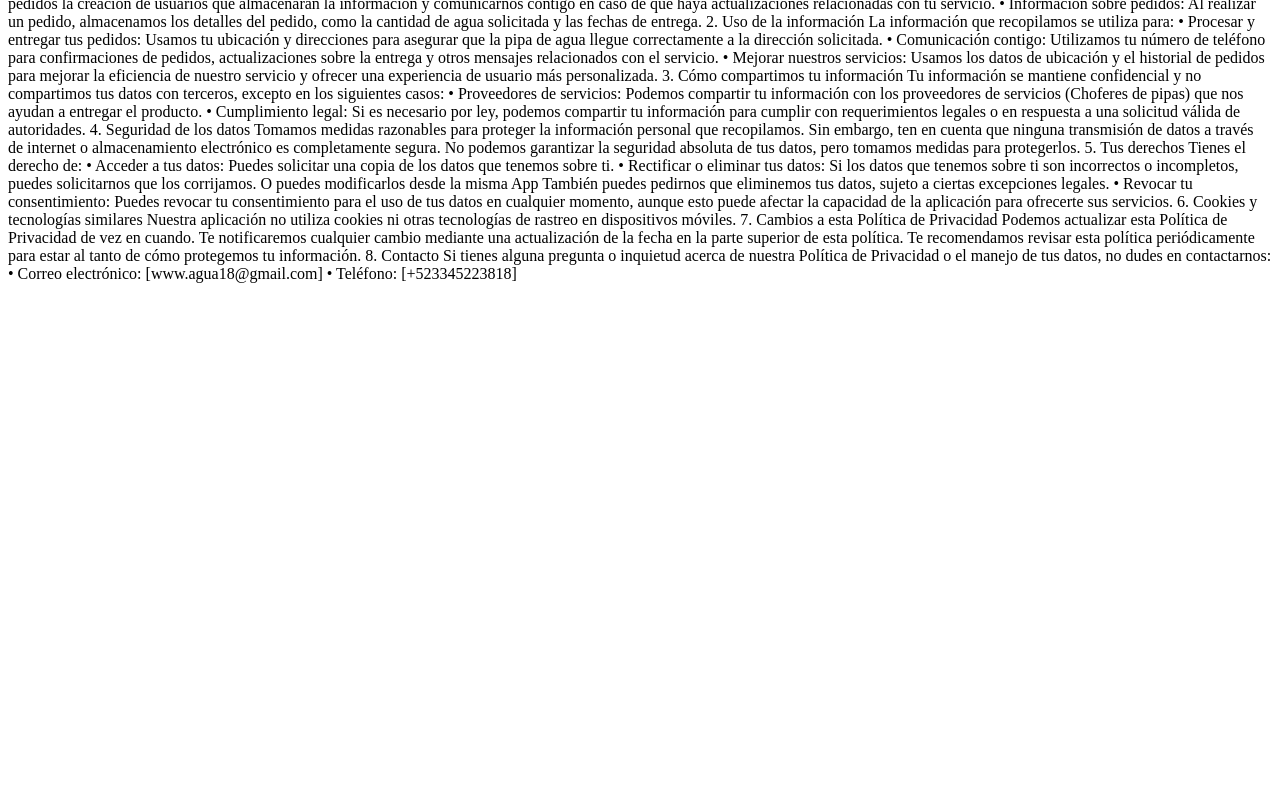
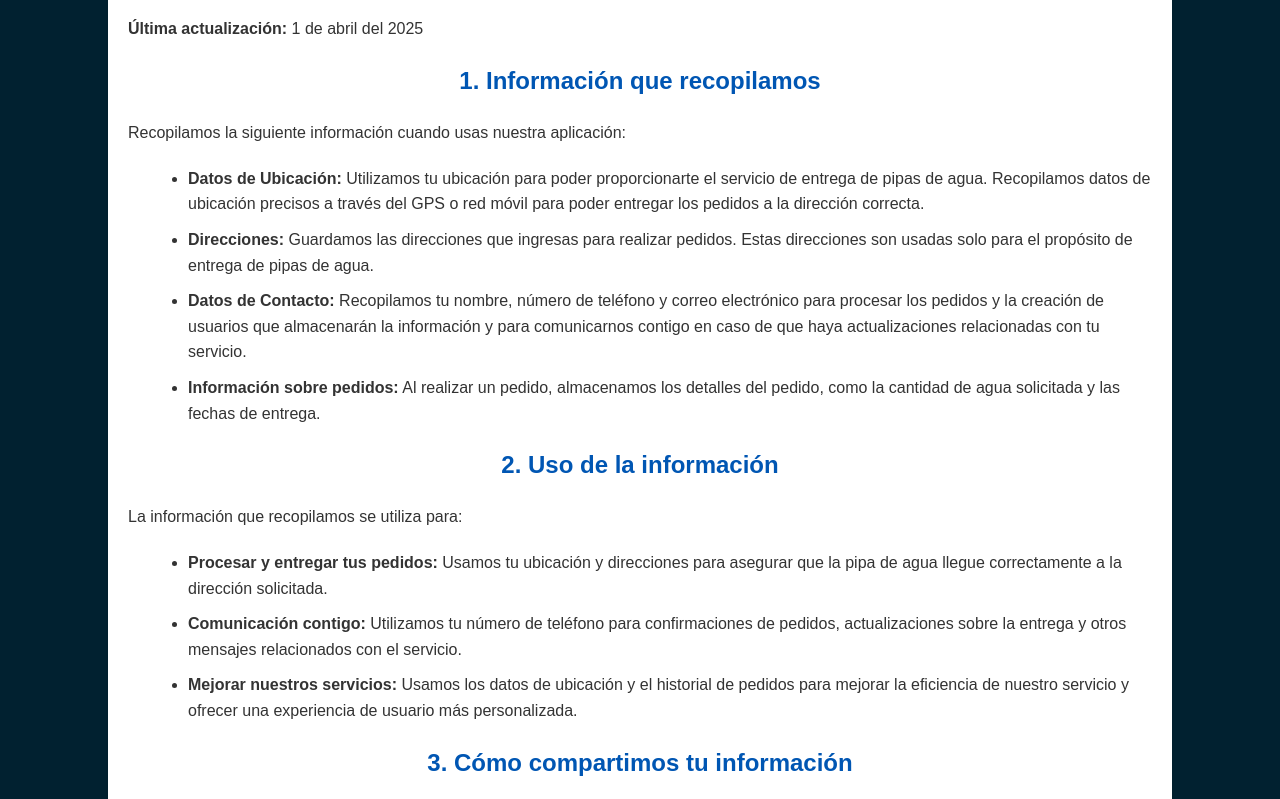
Before and after one commit to Yuko777/pol-tica-de-privacidad-Aqua-Express, a plain HTML site: page index.html in a window 1280 px wide. Shown: the part 175-974 px from the top of the page. Before the commit the page ends 800 px from the top, so only its background shows below. Drawn offline with Linux system fonts and the light colour scheme.

Commit message:
Update index.html

```diff
--- a/index.html
+++ b/index.html
@@ -3,43 +3,124 @@
 <head>
     <meta charset="UTF-8">
     <meta name="viewport" content="width=device-width, initial-scale=1.0">
-    <title>Política de Privacidad</title>
+    <title>Política de Privacidad - Aqua Express</title>
+    <style>
+        body {
+            font-family: Arial, sans-serif;
+            line-height: 1.6;
+            margin: 0;
+            padding: 0;
+            background-color: #012130; /* Fondo oscuro */
+            color: white; /* Texto blanco */
+        }
+        .container {
+            width: 80%;
+            margin: 0 auto;
+            background-color: #fff;
+            padding: 20px;
+            border-radius: 8px;
+            box-shadow: 0 2px 10px rgba(0, 0, 0, 0.1);
+            margin-top: 40px;
+            background-color: #ffffff;
+            color: #333;
+        }
+        h1, h2 {
+            color: #0056b3;
+            text-align: center;
+        }
+        h1 {
+            font-size: 36px;
+        }
+        p {
+            text-align: justify;
+            font-size: 16px;
+            margin-bottom: 20px;
+        }
+        ul {
+            margin-left: 20px;
+        }
+        li {
+            margin-bottom: 10px;
+        }
+        footer {
+            text-align: center;
+            margin-top: 40px;
+            font-size: 14px;
+            color: #777;
+        }
+        .logo {
+            display: block;
+            margin: 0 auto;
+            max-width: 200px; /* Tamaño del logotipo */
+        }
+    </style>
 </head>
 <body>
-    <h1>Política de Privacidad</h1>
-    <p>Política de Privacidad de la Aplicación "Aqua Express"
-Última actualización: [1 de abril del 2025]
-En Aqua Express, respetamos tu privacidad y nos comprometemos a proteger los datos personales que compartes con nosotros. Esta Política de Privacidad describe qué datos recopilamos, cómo los utilizamos y cómo los protegemos en el contexto de nuestra aplicación móvil.
-1. Información que recopilamos
-Recopilamos la siguiente información cuando usas nuestra aplicación:
-•	Datos de Ubicación: Utilizamos tu ubicación para poder proporcionarte el servicio de entrega de pipas de agua. Recopilamos datos de ubicación precisos a través del GPS o red móvil para poder entregar los pedidos a la dirección correcta.
-•	Direcciones: Guardamos las direcciones que ingresas para realizar pedidos. Estas direcciones son usadas solo para el propósito de entrega de pipas de agua.
-•	Datos de Contacto: Recopilamos tu nombre, número de teléfono y correo electrónico para procesar los pedidos la creación de usuarios que almacenaran la información y comunicarnos contigo en caso de que haya actualizaciones relacionadas con tu servicio.
-•	Información sobre pedidos: Al realizar un pedido, almacenamos los detalles del pedido, como la cantidad de agua solicitada y las fechas de entrega.
-2. Uso de la información
-La información que recopilamos se utiliza para:
-•	Procesar y entregar tus pedidos: Usamos tu ubicación y direcciones para asegurar que la pipa de agua llegue correctamente a la dirección solicitada.
-•	Comunicación contigo: Utilizamos tu número de teléfono para confirmaciones de pedidos, actualizaciones sobre la entrega y otros mensajes relacionados con el servicio.
-•	Mejorar nuestros servicios: Usamos los datos de ubicación y el historial de pedidos para mejorar la eficiencia de nuestro servicio y ofrecer una experiencia de usuario más personalizada.
-3. Cómo compartimos tu información
-Tu información se mantiene confidencial y no compartimos tus datos con terceros, excepto en los siguientes casos:
-•	Proveedores de servicios: Podemos compartir tu información con los proveedores de servicios (Choferes de pipas) que nos ayudan a entregar el producto.
-•	Cumplimiento legal: Si es necesario por ley, podemos compartir tu información para cumplir con requerimientos legales o en respuesta a una solicitud válida de autoridades.
-4. Seguridad de los datos
-Tomamos medidas razonables para proteger la información personal que recopilamos. Sin embargo, ten en cuenta que ninguna transmisión de datos a través de internet o almacenamiento electrónico es completamente segura. No podemos garantizar la seguridad absoluta de tus datos, pero tomamos medidas para protegerlos.
-5. Tus derechos
-Tienes el derecho de:
-•	Acceder a tus datos: Puedes solicitar una copia de los datos que tenemos sobre ti.
-•	Rectificar o eliminar tus datos: Si los datos que tenemos sobre ti son incorrectos o incompletos, puedes solicitarnos que los corrijamos. O puedes modificarlos desde la misma App También puedes pedirnos que eliminemos tus datos, sujeto a ciertas excepciones legales.
-•	Revocar tu consentimiento: Puedes revocar tu consentimiento para el uso de tus datos en cualquier momento, aunque esto puede afectar la capacidad de la aplicación para ofrecerte sus servicios.
-6. Cookies y tecnologías similares
-Nuestra aplicación no utiliza cookies ni otras tecnologías de rastreo en dispositivos móviles.
-7. Cambios a esta Política de Privacidad
-Podemos actualizar esta Política de Privacidad de vez en cuando. Te notificaremos cualquier cambio mediante una actualización de la fecha en la parte superior de esta política. Te recomendamos revisar esta política periódicamente para estar al tanto de cómo protegemos tu información.
-8. Contacto
-Si tienes alguna pregunta o inquietud acerca de nuestra Política de Privacidad o el manejo de tus datos, no dudes en contactarnos:
-•	Correo electrónico: [www.agua18@gmail.com]
-•	Teléfono: [+523345223818]
-</p>
+
+    <!-- Logotipo de la empresa -->
+    <header>
+        <img src="ruta_a_tu_logo.png" alt="Logotipo Aqua Express" class="logo">
+    </header>
+
+    <div class="container">
+        <h1>Política de Privacidad</h1>
+        <p><strong>Última actualización:</strong> 1 de abril del 2025</p>
+
+        <h2>1. Información que recopilamos</h2>
+        <p>Recopilamos la siguiente información cuando usas nuestra aplicación:</p>
+        <ul>
+            <li><strong>Datos de Ubicación:</strong> Utilizamos tu ubicación para poder proporcionarte el servicio de entrega de pipas de agua. Recopilamos datos de ubicación precisos a través del GPS o red móvil para poder entregar los pedidos a la dirección correcta.</li>
+            <li><strong>Direcciones:</strong> Guardamos las direcciones que ingresas para realizar pedidos. Estas direcciones son usadas solo para el propósito de entrega de pipas de agua.</li>
+            <li><strong>Datos de Contacto:</strong> Recopilamos tu nombre, número de teléfono y correo electrónico para procesar los pedidos y la creación de usuarios que almacenarán la información y para comunicarnos contigo en caso de que haya actualizaciones relacionadas con tu servicio.</li>
+            <li><strong>Información sobre pedidos:</strong> Al realizar un pedido, almacenamos los detalles del pedido, como la cantidad de agua solicitada y las fechas de entrega.</li>
+        </ul>
+
+        <h2>2. Uso de la información</h2>
+        <p>La información que recopilamos se utiliza para:</p>
+        <ul>
+            <li><strong>Procesar y entregar tus pedidos:</strong> Usamos tu ubicación y direcciones para asegurar que la pipa de agua llegue correctamente a la dirección solicitada.</li>
+            <li><strong>Comunicación contigo:</strong> Utilizamos tu número de teléfono para confirmaciones de pedidos, actualizaciones sobre la entrega y otros mensajes relacionados con el servicio.</li>
+            <li><strong>Mejorar nuestros servicios:</strong> Usamos los datos de ubicación y el historial de pedidos para mejorar la eficiencia de nuestro servicio y ofrecer una experiencia de usuario más personalizada.</li>
+        </ul>
+
+        <h2>3. Cómo compartimos tu información</h2>
+        <p>Tu información se mantiene confidencial y no compartimos tus datos con terceros, excepto en los siguientes casos:</p>
+        <ul>
+            <li><strong>Proveedores de servicios:</strong> Podemos compartir tu información con los proveedores de servicios (choferes de pipas) que nos ayudan a entregar el producto.</li>
+            <li><strong>Cumplimiento legal:</strong> Si es necesario por ley, podemos compartir tu información para cumplir con requerimientos legales o en respuesta a una solicitud válida de autoridades.</li>
+        </ul>
+
+        <h2>4. Seguridad de los datos</h2>
+        <p>Tomamos medidas razonables para proteger la información personal que recopilamos. Sin embargo, ten en cuenta que ninguna transmisión de datos a través de internet o almacenamiento electrónico es completamente segura. No podemos garantizar la seguridad absoluta de tus datos, pero tomamos medidas para protegerlos.</p>
+
+        <h2>5. Tus derechos</h2>
+        <p>Tienes el derecho de:</p>
+        <ul>
+            <li><strong>Acceder a tus datos:</strong> Puedes solicitar una copia de los datos que tenemos sobre ti.</li>
+            <li><strong>Rectificar o eliminar tus datos:</strong> Si los datos que tenemos sobre ti son incorrectos o incompletos, puedes solicitarnos que los corrijamos. O puedes modificarlos desde la misma app. También puedes pedirnos que eliminemos tus datos, sujeto a ciertas excepciones legales.</li>
+            <li><strong>Revocar tu consentimiento:</strong> Puedes revocar tu consentimiento para el uso de tus datos en cualquier momento, aunque esto puede afectar la capacidad de la aplicación para ofrecerte sus servicios.</li>
+        </ul>
+
+        <h2>6. Cookies y tecnologías similares</h2>
+        <p>Nuestra aplicación <strong>no utiliza cookies ni otras tecnologías de rastreo</strong> en dispositivos móviles. Sin embargo, utilizamos servicios como <strong>Firebase</strong> para mejorar la experiencia de usuario, y estos servicios pueden recopilar datos de uso.</p>
+
+        <h2>7. Uso de la ubicación en segundo plano</h2>
+        <p>Si nuestra aplicación utiliza la <strong>ubicación en segundo plano</strong> para ofrecer servicios como la <strong>entrega de pipas de agua</strong>, te notificamos que tu ubicación será utilizada incluso cuando la app no esté activamente en primer plano. Esto nos permite optimizar la entrega de nuestros productos y mantenerte informado con notificaciones.</p>
+
+        <h2>8. Cambios a esta Política de Privacidad</h2>
+        <p>Podemos actualizar esta Política de Privacidad de vez en cuando. Te notificaremos cualquier cambio mediante una actualización de la fecha en la parte superior de esta política. Te recomendamos revisar esta política periódicamente para estar al tanto de cómo protegemos tu información.</p>
+
+        <h2>9. Contacto</h2>
+        <p>Si tienes alguna pregunta o inquietud acerca de nuestra Política de Privacidad o el manejo de tus datos, no dudes en contactarnos:</p>
+        <ul>
+            <li><strong>Correo electrónico:</strong> <a href="mailto:www.agua18@gmail.com">www.agua18@gmail.com</a></li>
+            <li><strong>Teléfono:</strong> <a href="tel:+523345223818">+523345223818</a></li>
+        </ul>
+    </div>
+
+    <footer>
+        <p>&copy; 2025 Aqua Express. Todos los derechos reservados.</p>
+    </footer>
+
 </body>
 </html>
```
